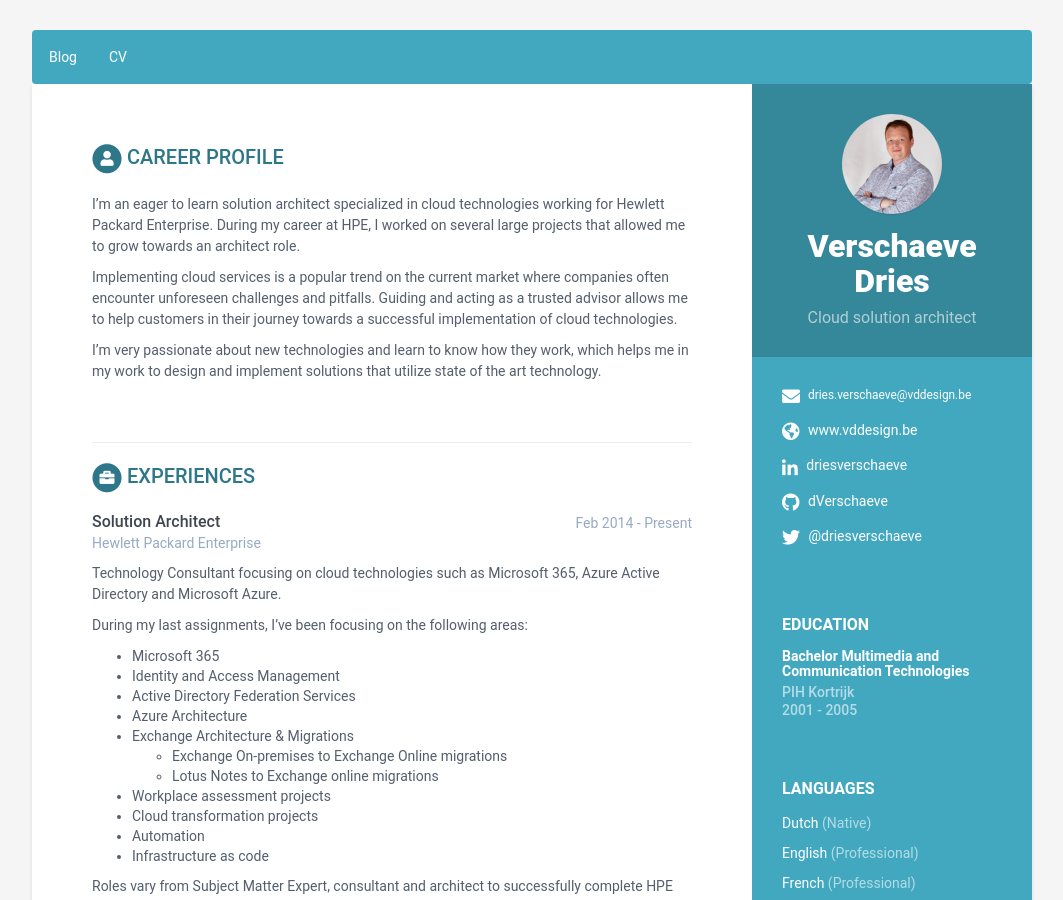
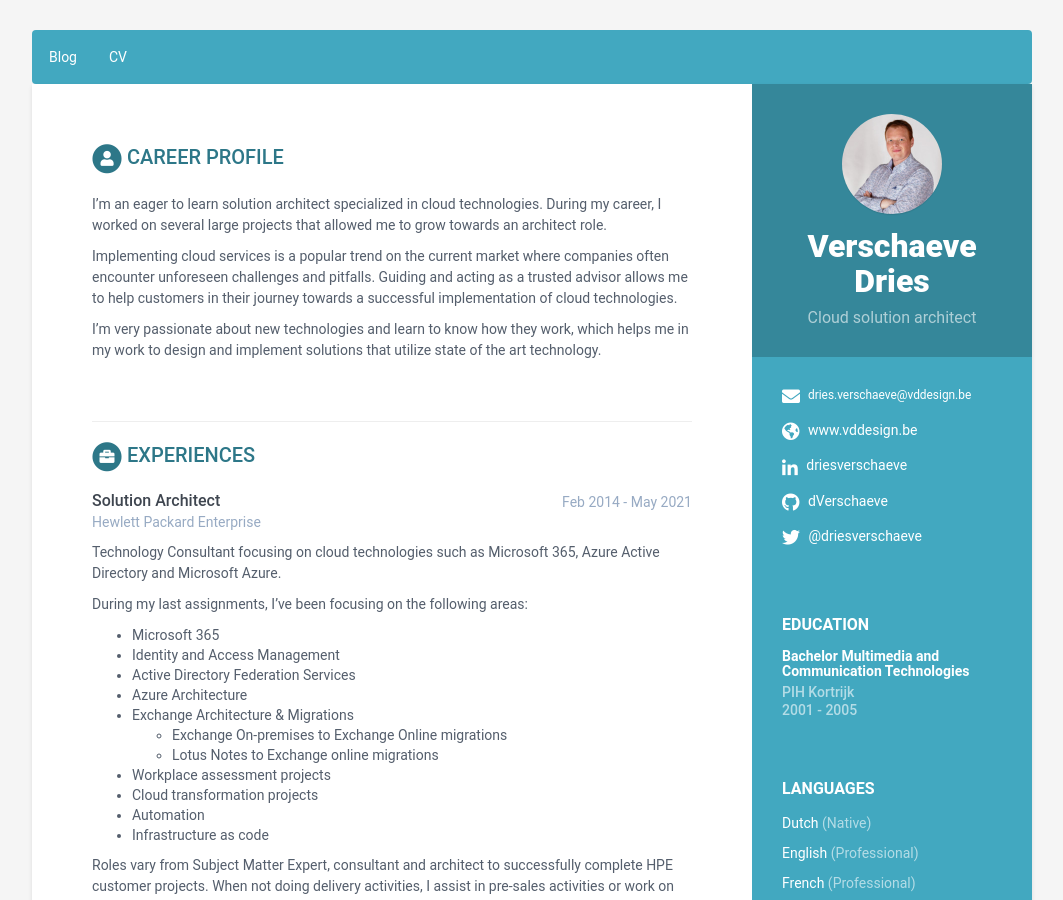
Before and after one commit to dVerschaeve/dverschaeve.github.io, a Jekyll site: the page built from CV.markdown, in a window 1280 px wide and 900 px high. Shown: the whole window, without its empty margins (108-1171 px from the left). Built offline with Jekyll 4.4.1, drawn with Linux system fonts in a browser that asks for light colours.

Commit message:
Work Profile

```diff
--- a/_data/data.yml
+++ b/_data/data.yml
@@ -69,8 +69,8 @@ sidebar:
 career-profile:
     title: Career Profile
     summary: |
-      I'm an eager to learn solution architect specialized in cloud technologies working for Hewlett Packard Enterprise.
-      During my career at HPE, I worked on several large projects that allowed me to grow towards an architect role.
+      I'm an eager to learn solution architect specialized in cloud technologies.
+      During my career, I worked on several large projects that allowed me to grow towards an architect role.
 
       Implementing cloud services is a popular trend on the current market where companies often encounter unforeseen challenges and pitfalls. Guiding and acting as a trusted advisor allows me to help customers in their journey towards a successful implementation of cloud technologies.
 
@@ -83,7 +83,7 @@ education:
 
 experiences:
     - role: Solution Architect
-      time: Feb 2014 - Present
+      time: Feb 2014 - May 2021
       company: Hewlett Packard Enterprise
       details: |
         Technology Consultant focusing on cloud technologies such as Microsoft 365, Azure Active Directory and Microsoft Azure.
```
